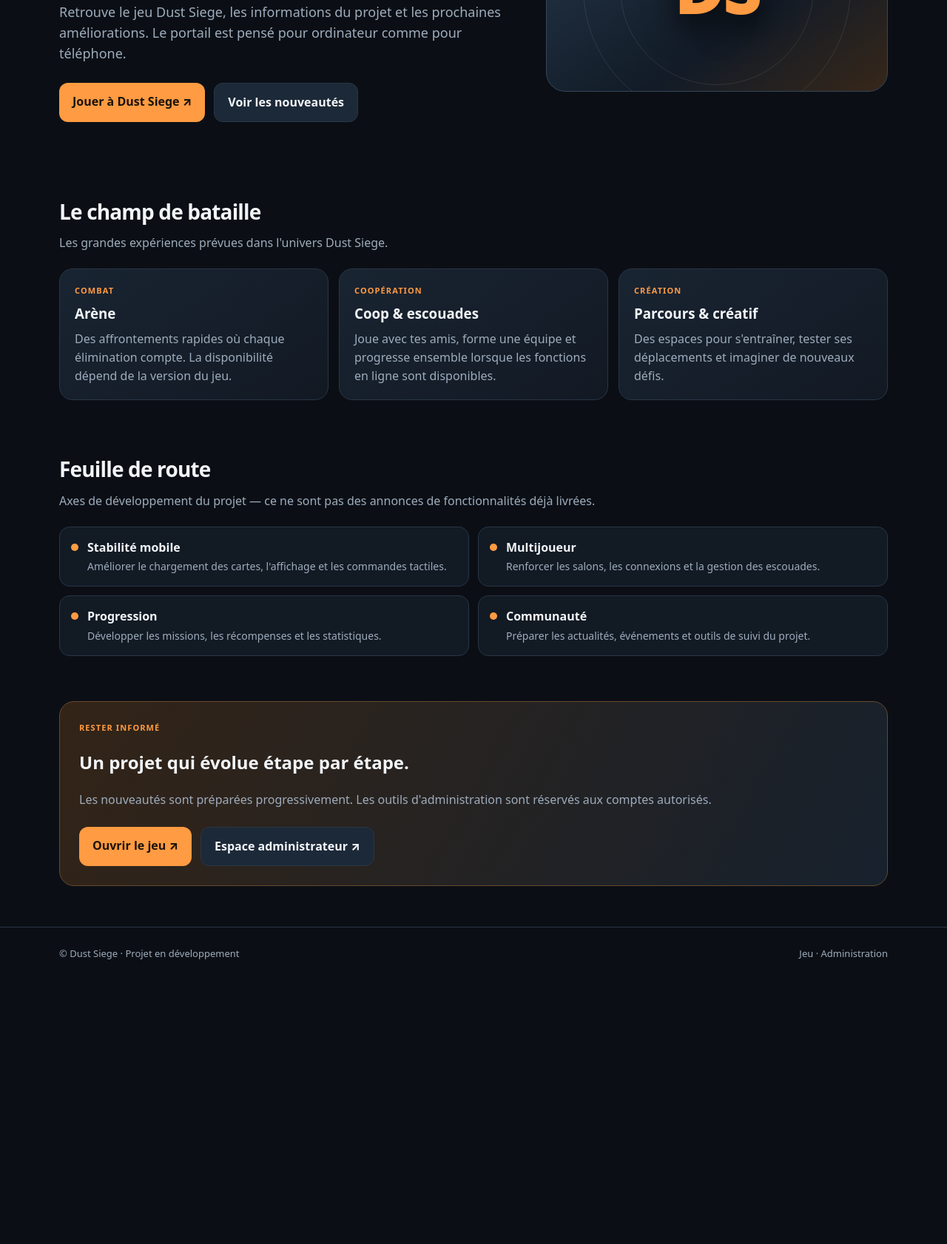
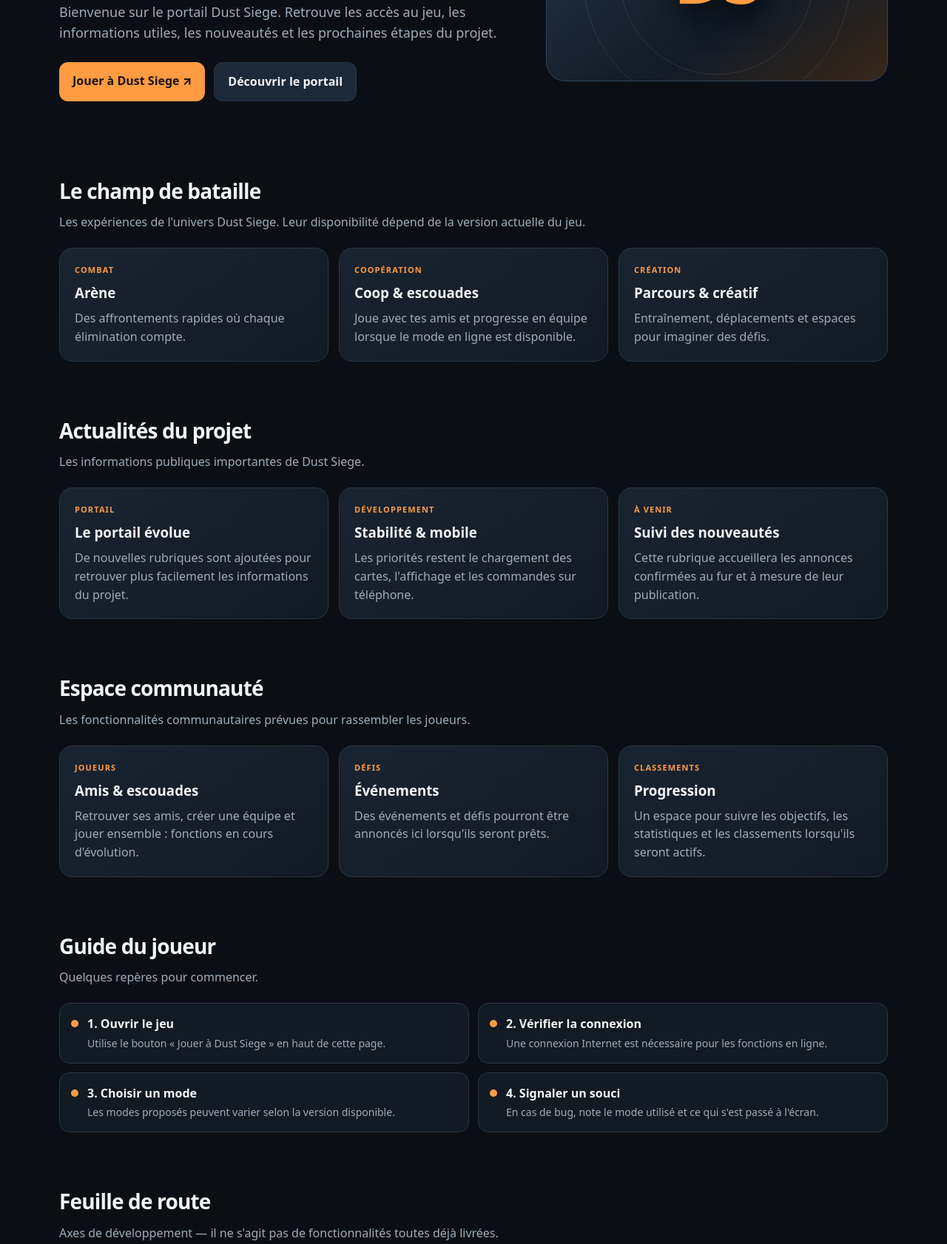
Before and after one commit to Boubaa86/Dust-siege-FPS, a plain HTML site: page admin-site/index.html in a window 1280 px wide. Shown: the part 334-2016 px from the top of the page at 74% size. Before the commit the page ends 1658 px from the top, so only its background shows below. Drawn offline with Linux system fonts and the light colour scheme.

Commit message:
Enrichir le portail public Dust Siege avec nouvelles rubriques

```diff
--- a/admin-site/index.html
+++ b/admin-site/index.html
@@ -3,7 +3,7 @@
 <head>
 <meta charset="utf-8"><meta name="viewport" content="width=device-width,initial-scale=1">
 <meta name="theme-color" content="#0b0f15">
-<meta name="description" content="Dust Siege — portail officiel du jeu, actualités, modes et feuille de route.">
+<meta name="description" content="Dust Siege — portail officiel : actualités, modes de jeu, communauté, guide et feuille de route.">
 <title>Dust Siege — Portail officiel du jeu</title>
 <link rel="canonical" href="https://dust-siege-control.onrender.com/">
 <meta name="robots" content="index,follow,max-image-preview:large">
@@ -14,21 +14,42 @@
 </style>
 </head>
 <body>
-<header class="wrap nav"><a class="brand" href="#">DUST <span>SIEGE</span></a><nav class="links"><a href="#modes">Le jeu</a><a href="#roadmap">Feuille de route</a><a href="#infos">Infos</a><a href="/admin.html">Admin</a></nav></header>
+<header class="wrap nav"><a class="brand" href="#">DUST <span>SIEGE</span></a><nav class="links"><a href="#modes">Le jeu</a><a href="#news">Actualités</a><a href="#community">Communauté</a><a href="#guide">Guide</a><a href="/admin.html">Admin</a></nav></header>
 <main class="wrap">
-<section class="hero"><div><div class="eyebrow">Portail officiel · Communauté</div><h1>PRÉPARE-TOI.<br><span style="color:var(--orange)">ENTRE EN ZONE.</span></h1><p>Retrouve le jeu Dust Siege, les informations du projet et les prochaines améliorations. Le portail est pensé pour ordinateur comme pour téléphone.</p><div class="actions"><a class="btn" href="https://dust-siege-game-v9.onrender.com">Jouer à Dust Siege ↗</a><a class="btn alt" href="#roadmap">Voir les nouveautés</a></div></div><div class="visual" aria-label="Emblème Dust Siege"><div class="emblem">DS</div></div></section>
-<section class="section" id="modes"><h2>Le champ de bataille</h2><p class="lead">Les grandes expériences prévues dans l'univers Dust Siege.</p><div class="grid">
-<article class="card"><div class="tag">Combat</div><h3>Arène</h3><p>Des affrontements rapides où chaque élimination compte. La disponibilité dépend de la version du jeu.</p></article>
-<article class="card"><div class="tag">Coopération</div><h3>Coop & escouades</h3><p>Joue avec tes amis, forme une équipe et progresse ensemble lorsque les fonctions en ligne sont disponibles.</p></article>
-<article class="card"><div class="tag">Création</div><h3>Parcours & créatif</h3><p>Des espaces pour s'entraîner, tester ses déplacements et imaginer de nouveaux défis.</p></article>
+<section class="hero"><div><div class="eyebrow">Portail officiel · Communauté</div><h1>PRÉPARE-TOI.<br><span style="color:var(--orange)">ENTRE EN ZONE.</span></h1><p>Bienvenue sur le portail Dust Siege. Retrouve les accès au jeu, les informations utiles, les nouveautés et les prochaines étapes du projet.</p><div class="actions"><a class="btn" href="https://dust-siege-game-v9.onrender.com">Jouer à Dust Siege ↗</a><a class="btn alt" href="#news">Découvrir le portail</a></div></div><div class="visual" aria-label="Emblème Dust Siege"><div class="emblem">DS</div></div></section>
+<section class="section" id="modes"><h2>Le champ de bataille</h2><p class="lead">Les expériences de l'univers Dust Siege. Leur disponibilité dépend de la version actuelle du jeu.</p><div class="grid">
+<article class="card"><div class="tag">Combat</div><h3>Arène</h3><p>Des affrontements rapides où chaque élimination compte.</p></article>
+<article class="card"><div class="tag">Coopération</div><h3>Coop & escouades</h3><p>Joue avec tes amis et progresse en équipe lorsque le mode en ligne est disponible.</p></article>
+<article class="card"><div class="tag">Création</div><h3>Parcours & créatif</h3><p>Entraînement, déplacements et espaces pour imaginer des défis.</p></article>
 </div></section>
-<section class="section" id="roadmap"><h2>Feuille de route</h2><p class="lead">Axes de développement du projet — ce ne sont pas des annonces de fonctionnalités déjà livrées.</p><div class="roadmap">
+<section class="section" id="news"><h2>Actualités du projet</h2><p class="lead">Les informations publiques importantes de Dust Siege.</p><div class="grid">
+<article class="card"><div class="tag">Portail</div><h3>Le portail évolue</h3><p>De nouvelles rubriques sont ajoutées pour retrouver plus facilement les informations du projet.</p></article>
+<article class="card"><div class="tag">Développement</div><h3>Stabilité & mobile</h3><p>Les priorités restent le chargement des cartes, l'affichage et les commandes sur téléphone.</p></article>
+<article class="card"><div class="tag">À venir</div><h3>Suivi des nouveautés</h3><p>Cette rubrique accueillera les annonces confirmées au fur et à mesure de leur publication.</p></article>
+</div></section>
+<section class="section" id="community"><h2>Espace communauté</h2><p class="lead">Les fonctionnalités communautaires prévues pour rassembler les joueurs.</p><div class="grid">
+<article class="card"><div class="tag">Joueurs</div><h3>Amis & escouades</h3><p>Retrouver ses amis, créer une équipe et jouer ensemble : fonctions en cours d'évolution.</p></article>
+<article class="card"><div class="tag">Défis</div><h3>Événements</h3><p>Des événements et défis pourront être annoncés ici lorsqu'ils seront prêts.</p></article>
+<article class="card"><div class="tag">Classements</div><h3>Progression</h3><p>Un espace pour suivre les objectifs, les statistiques et les classements lorsqu'ils seront actifs.</p></article>
+</div></section>
+<section class="section" id="guide"><h2>Guide du joueur</h2><p class="lead">Quelques repères pour commencer.</p><div class="roadmap">
+<div class="road"><span class="dot"></span><div><b>1. Ouvrir le jeu</b><p>Utilise le bouton « Jouer à Dust Siege » en haut de cette page.</p></div></div>
+<div class="road"><span class="dot"></span><div><b>2. Vérifier la connexion</b><p>Une connexion Internet est nécessaire pour les fonctions en ligne.</p></div></div>
+<div class="road"><span class="dot"></span><div><b>3. Choisir un mode</b><p>Les modes proposés peuvent varier selon la version disponible.</p></div></div>
+<div class="road"><span class="dot"></span><div><b>4. Signaler un souci</b><p>En cas de bug, note le mode utilisé et ce qui s'est passé à l'écran.</p></div></div>
+</div></section>
+<section class="section" id="roadmap"><h2>Feuille de route</h2><p class="lead">Axes de développement — il ne s'agit pas de fonctionnalités toutes déjà livrées.</p><div class="roadmap">
 <div class="road"><span class="dot"></span><div><b>Stabilité mobile</b><p>Améliorer le chargement des cartes, l'affichage et les commandes tactiles.</p></div></div>
 <div class="road"><span class="dot"></span><div><b>Multijoueur</b><p>Renforcer les salons, les connexions et la gestion des escouades.</p></div></div>
 <div class="road"><span class="dot"></span><div><b>Progression</b><p>Développer les missions, les récompenses et les statistiques.</p></div></div>
-<div class="road"><span class="dot"></span><div><b>Communauté</b><p>Préparer les actualités, événements et outils de suivi du projet.</p></div></div>
+<div class="road"><span class="dot"></span><div><b>Univers du jeu</b><p>Enrichir les cartes, les équipements et les expériences de jeu.</p></div></div>
 </div></section>
-<section class="banner" id="infos"><div class="tag">Rester informé</div><h2>Un projet qui évolue étape par étape.</h2><p style="color:var(--muted)">Les nouveautés sont préparées progressivement. Les outils d'administration sont réservés aux comptes autorisés.</p><div class="actions"><a class="btn" href="https://dust-siege-game-v9.onrender.com">Ouvrir le jeu ↗</a><a class="btn alt" href="/admin.html">Espace administrateur ↗</a></div></section>
+<section class="section" id="faq"><h2>FAQ</h2><div class="grid">
+<article class="card"><h3>Le jeu est-il accessible sur téléphone ?</h3><p>Le portail est adapté au mobile. L'expérience du jeu dépend de la version et du navigateur utilisés.</p></article>
+<article class="card"><h3>Pourquoi un mode ne fonctionne pas ?</h3><p>Il peut être indisponible ou en maintenance. Réessaie plus tard si le serveur ne répond pas.</p></article>
+<article class="card"><h3>Où trouver les outils admin ?</h3><p>L'espace administrateur est séparé et réservé aux comptes autorisés.</p></article>
+</div></section>
+<section class="banner" id="infos"><div class="tag">Dust Siege · Portail officiel</div><h2>Prêt à entrer en zone ?</h2><p style="color:var(--muted)">Les nouveautés seront ajoutées ici au fur et à mesure. Les informations affichées distinguent les fonctions prévues de celles déjà disponibles.</p><div class="actions"><a class="btn" href="https://dust-siege-game-v9.onrender.com">Ouvrir le jeu ↗</a><a class="btn alt" href="/admin.html">Espace administrateur ↗</a></div></section>
 </main>
-<footer><div class="wrap foot"><span>© Dust Siege · Projet en développement</span><span><a href="https://dust-siege-game-v9.onrender.com">Jeu</a> · <a href="https://dust-siege-control.onrender.com">Administration</a></span></div></footer>
+<footer><div class="wrap foot"><span>© Dust Siege · Projet en développement</span><span><a href="https://dust-siege-game-v9.onrender.com">Jeu</a> · <a href="#faq">FAQ</a> · <a href="/admin.html">Administration</a></span></div></footer>
 </body></html>
```
